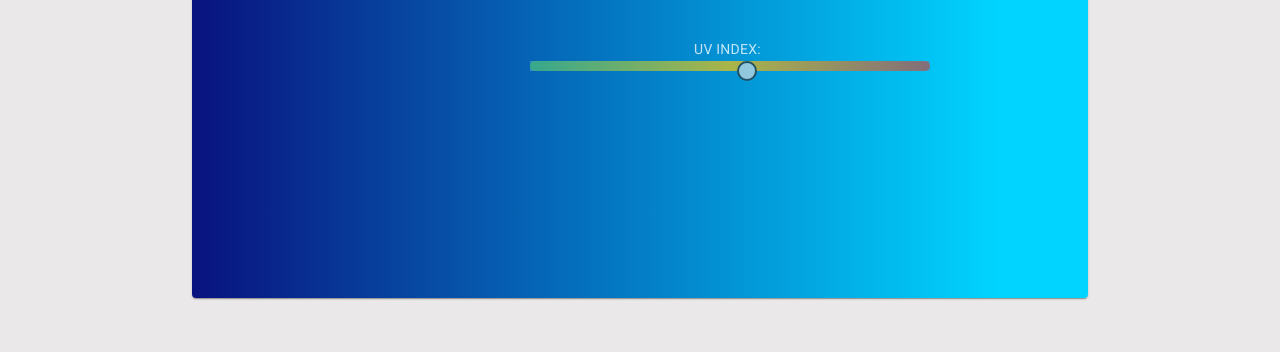
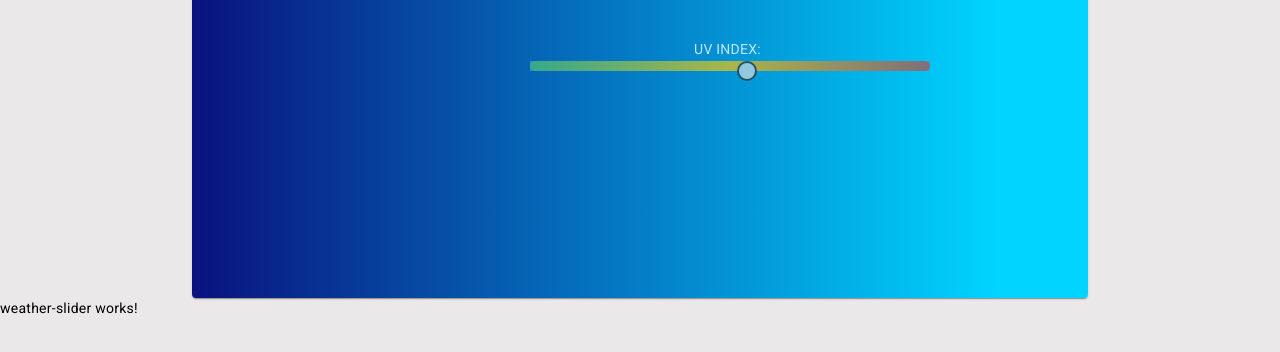
Before and after one commit to AngieDraskovic/HCI11Mini, an Angular app in the folder weather-podcast/: page / in a window 1280 px wide. Shown: the part 802-1154 px from the top of the page. Built offline with nearby package versions, Linux system fonts and the light colour scheme.

Commit message:
added data to slider component

```diff
--- a/weather-podcast/src/app/components/page/page.component.html
+++ b/weather-podcast/src/app/components/page/page.component.html
@@ -2,4 +2,5 @@
     <app-search (inputEmitter)="onInputReceived($event)"></app-search>
 
     <app-current-podcast [weatherData]="weatherData" [forecastData]="forecastData">  </app-current-podcast>
+    <app-weather-slider  [tenDaysData]="tenDaysData" ></app-weather-slider>
 </div>
--- a/weather-podcast/src/app/components/page/page.component.ts
+++ b/weather-podcast/src/app/components/page/page.component.ts
@@ -29,12 +29,6 @@ export class PageComponent {
       this.astroData = astroData;
       this.forecastData = forecastData;
       this.tenDaysData = tenDaysData;
-
-      console.log("futureData");
-      console.log(tenDaysData);
-      console.log("futureData");
-
-
     })
     .catch(error => {
       console.error(error);
--- a/weather-podcast/src/app/components/weather-slider/weather-slider.component.ts
+++ b/weather-podcast/src/app/components/weather-slider/weather-slider.component.ts
@@ -1,4 +1,4 @@
-import { Component } from '@angular/core';
+import { Component, Input, SimpleChanges, ViewChild } from '@angular/core';
 
 @Component({
   selector: 'app-weather-slider',
@@ -6,5 +6,17 @@ import { Component } from '@angular/core';
   styleUrls: ['./weather-slider.component.css']
 })
 export class WeatherSliderComponent {
+  @Input() tenDaysData:any;
+
+  ngOnChanges(changes: SimpleChanges) {
+    if (changes['tenDaysData']) {
+      console.log("ng");
+      console.log(this.tenDaysData);
+      console.log("ng");
+
+    }
+  }
+
+
 
 }
```
